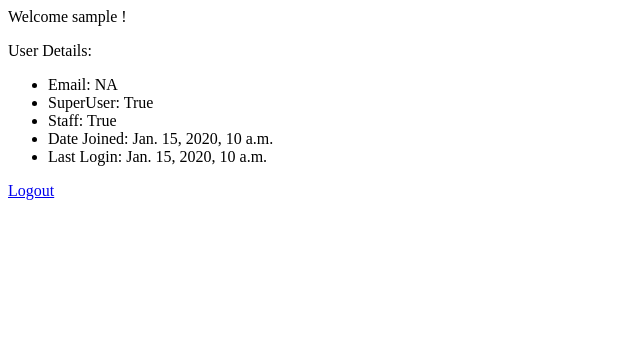
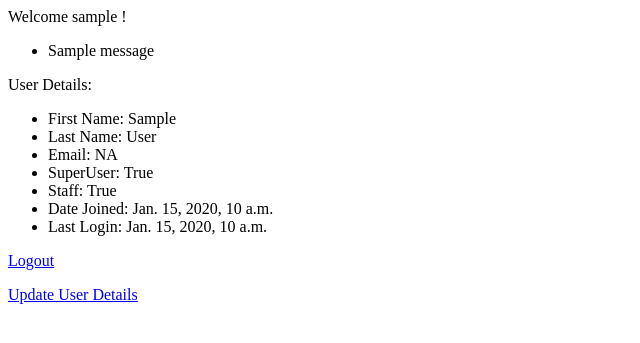
Before and after one commit to kronaemmanuel/pinterest-django-clone, a Django app: page /website/ in a window 1280 px wide. Shown: the top 343 px of the page, without its empty margins (0-640 px from the left). Run offline with Django 4.2, Linux system fonts and the light colour scheme; a user stored in the database is signed in; tables that the repository leaves empty hold one stand-in row (values such as "Sample post"); one stand-in notice (Sample message) is shown.

Commit message:
Add User Details Update View

```diff
--- a/website/templates/website/index.html
+++ b/website/templates/website/index.html
@@ -5,9 +5,20 @@
 
         <p>Welcome {{ request.user.username }} !</p>
 
+        {% if messages %}
+        <ul>
+            {% for message in messages %}
+            <li>{{ message }}</li>
+            {% endfor %}
+        </ul>
+        {% endif %}
+
+
         <p>User Details:</p>
 
         <ul>
+            <li>First Name: {{ request.user.first_name|default:"NA" }}</li>
+            <li>Last Name: {{ request.user.last_name|default:"NA" }}</li>
             <li>Email: {{ request.user.username.email|default:"NA" }}</li>
             <li>SuperUser: {{ request.user.is_superuser }}</li>
             <li>Staff: {{ request.user.is_staff }}</li>
@@ -16,6 +27,7 @@
         </ul>
 
         <p><a href="{% url 'website:logout' %}">Logout</a></p>
+        <p><a href="{% url 'website:user_update' %}">Update User Details</a></p>
 
         </div>
     </div>
--- a/website/urls.py
+++ b/website/urls.py
@@ -7,5 +7,6 @@ urlpatterns = [
     path('', views.index, name='index'),
     path('login', views.login, name='login'),
     path('logout', views.logout, name='logout'),
-    path('register', views.register, name='register')
+    path('register', views.register, name='register'),
+    path('user_update', views.user_update, name='user_update')
 ]
--- a/website/views.py
+++ b/website/views.py
@@ -1,7 +1,8 @@
-from django.contrib import messages
+from django.contrib import auth, messages
 from django.contrib.auth.forms import UserCreationForm
-from django.shortcuts import render, redirect
-from django.contrib import auth
+from django.contrib.auth.models import User
+from django.forms import ModelForm
+from django.shortcuts import redirect, render
 
 
 def login(request):
@@ -29,7 +30,7 @@ def logout(request):
 
 def index(request):
     if not request.user.is_authenticated:
-        return redirect('login')
+        return redirect('website:login')
 
     return render(request, 'website/index.html')
 
@@ -48,3 +49,26 @@ def register(request):
         form = UserCreationForm()
 
     return render(request, 'website/register.html', {'form': form})
+
+
+class UserForm(ModelForm):
+    class Meta:
+        model = User
+        fields = ['first_name', 'last_name', 'email']
+
+
+def user_update(request):
+    if not request.user.is_authenticated:
+        return redirect('website:login')
+
+    if request.method == 'POST':
+        form = UserForm(data=request.POST, instance=request.user)
+        if form.is_valid():
+            user = form.save(commit=False)
+            user.save()
+            messages.success(request, 'User updated successfully')
+            return redirect('website:index')
+    else:
+        form = UserForm(instance=request.user)
+
+    return render(request, 'website/user_update_form.html', {'form': form})
```
Also changed, not shown: website/templates/website/user_update_form.html (added, +24 -0 lines).
